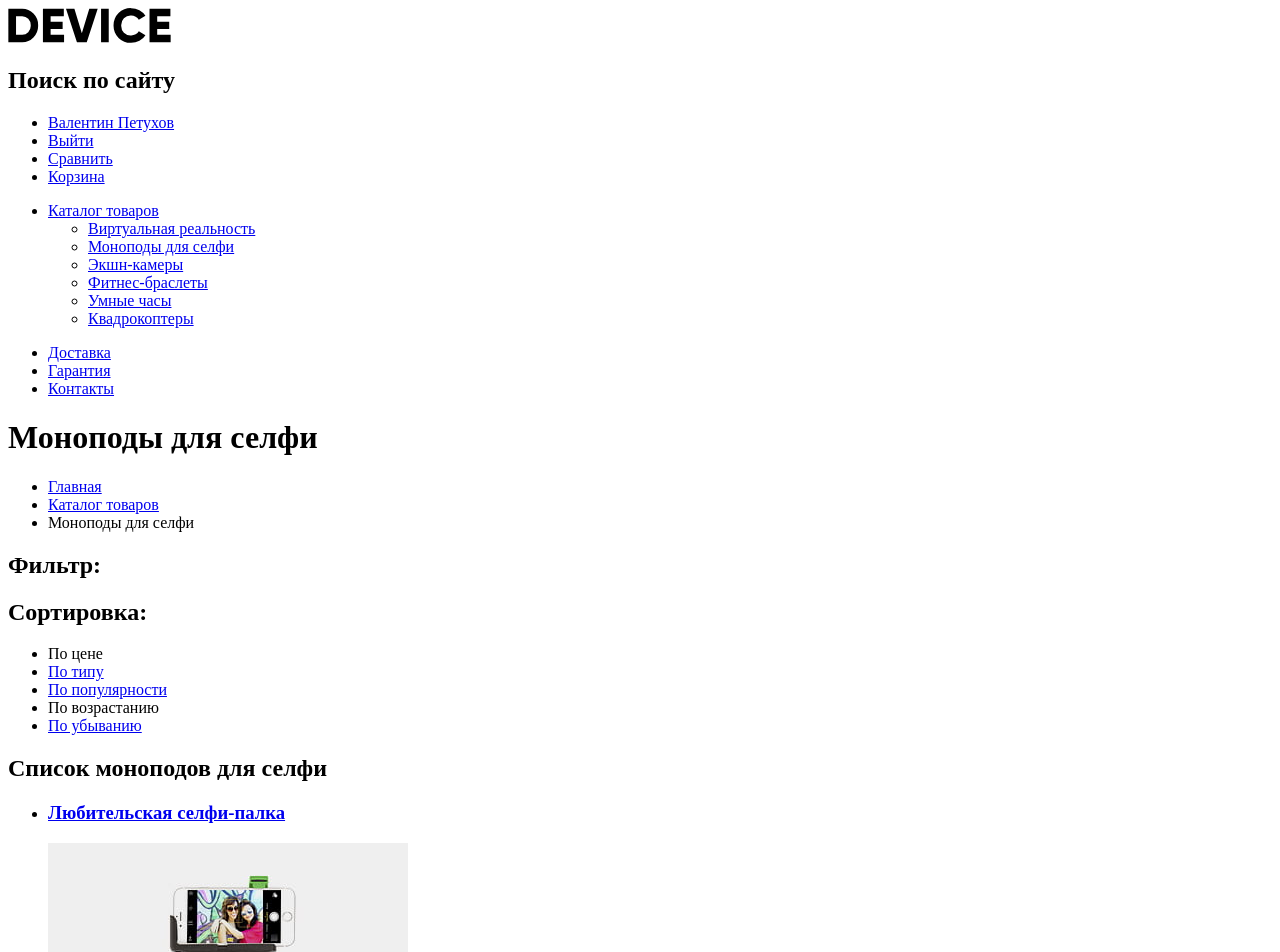
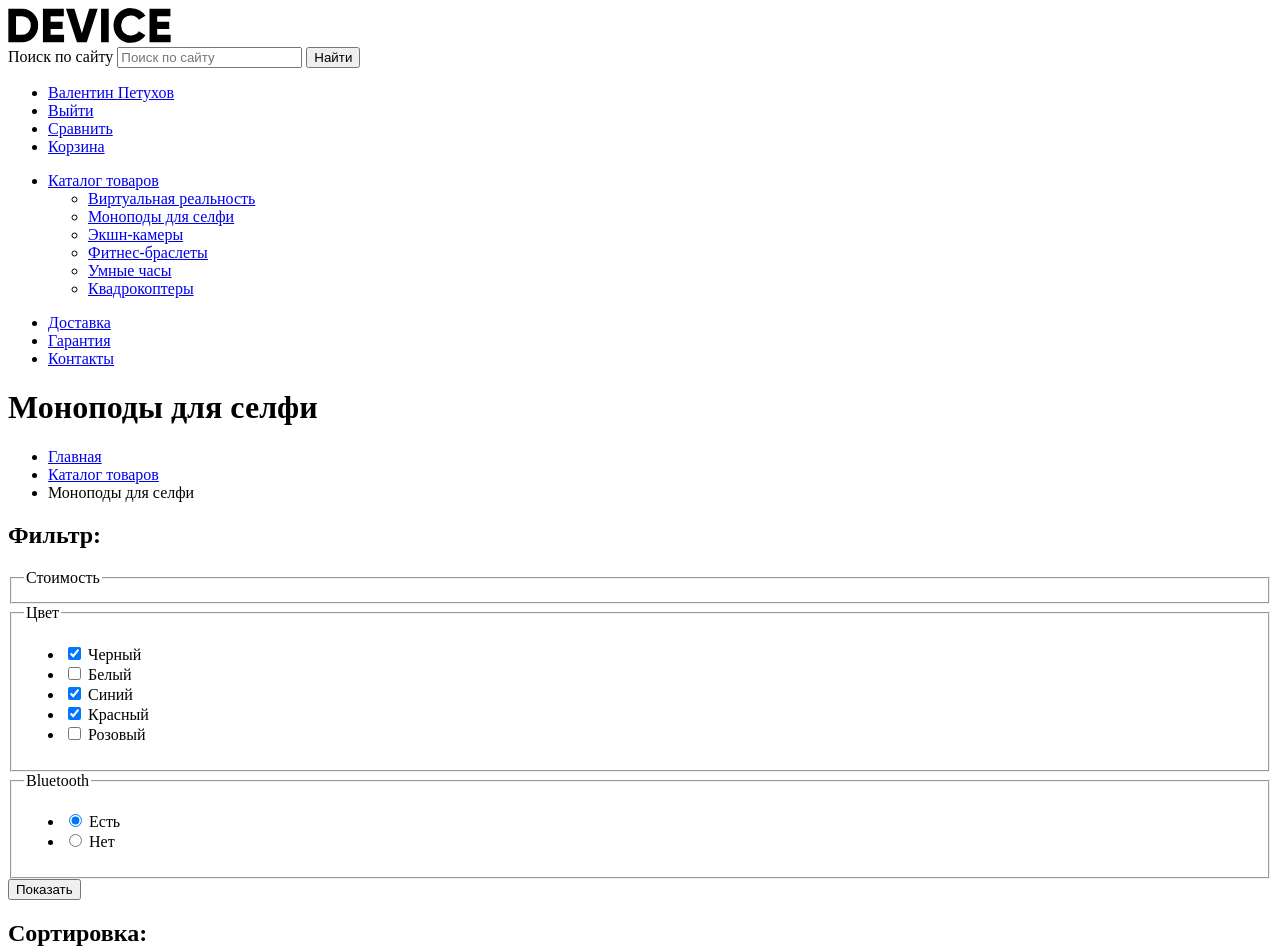
Before and after one commit to evdem82/1078711-device-26, a plain HTML site: page catalog.html in a window 1280 px wide. Shown: the top 952 px of the page. Drawn offline with Linux system fonts and the light colour scheme.

Commit message:
Дополняет разметку index.html и catalog.html (Часть 1)
Добавляет разметку форм, модальных окон.
Отмечает классом visually-hidden те подписи, которых нет на макете.

```diff
--- a/catalog.html
+++ b/catalog.html
@@ -9,8 +9,11 @@
   <a href="index.html">
     <img src="img/logo-device.svg" width="163" height="35" alt="Логотип магазина гаджетов «Device»">
   </a>
-  <h2>Поиск по сайту</h2>
-  <!-- Здесь будет форма -->
+  <form action="https://echo.htmlacademy.ru" method="get">
+    <label for="search-field" class="visually-hidden">Поиск по сайту</label>
+    <input type="search" name="search" id="search-field" placeholder="Поиск по сайту">
+    <button type="submit">Найти</button>
+  </form>
   <ul>
     <li><a href="#">Валентин Петухов</a></li>
     <li><a href="#">Выйти</a></li>
@@ -50,7 +53,51 @@
 
   <section>
     <h2>Фильтр:</h2>
-    <!-- Здесь будет форма -->
+    <form action="https://echo.htmlacademy.ru" method="get">
+      <fieldset>
+        <legend>Стоимость</legend>
+        <!-- Здесь будет ползунок выбора диапазона стоимости с двумя ручками -->
+      </fieldset>
+      <fieldset>
+        <legend>Цвет</legend>
+        <ul>
+          <li>
+            <input type="checkbox" name="color-black" id="filter-color-black" checked>
+            <label for="filter-color-black">Черный</label>
+          </li>
+          <li>
+            <input type="checkbox" name="color-white" id="filter-color-white">
+            <label for="filter-color-white">Белый</label>
+          </li>
+          <li>
+            <input type="checkbox" name="color-blue" id="filter-color-blue" checked>
+            <label for="filter-color-blue">Синий</label>
+          </li>
+          <li>
+            <input type="checkbox" name="color-red" id="filter-color-red" checked>
+            <label for="filter-color-red">Красный</label>
+          </li>
+          <li>
+            <input type="checkbox" name="color-pink" id="filter-color-pink">
+            <label for="filter-color-pink">Розовый</label>
+          </li>
+        </ul>
+      </fieldset>
+      <fieldset>
+        <legend>Bluetooth</legend>
+        <ul>
+          <li>
+            <input type="radio" name="bt-present" id="filter-bt-present" checked>
+            <label for="filter-bt-present">Есть</label>
+          </li>
+          <li>
+            <input type="radio" name="bt-missing" id="filter-bt-missing">
+            <label for="filter-bt-missing">Нет</label>
+          </li>
+        </ul>
+      </fieldset>
+      <button type="submit">Показать</button>
+    </form>
   </section>
 
   <section>
@@ -65,7 +112,7 @@
   </section>
 
   <section>
-    <h2>Список моноподов для селфи</h2>
+    <h2 class="visually-hidden">Список моноподов для селфи</h2>
     <ul>
       <li>
         <h3>
@@ -129,7 +176,7 @@
     <li><a href="#">Гарантия</a></li>
     <li><a href="#">Контакты</a></li>
   </ul>
-  <a href="tel:+74954959595">Тел.: +7 (495) 495-95-95</a>
+  <a href="tel:+74954959595" aria-label="Телефон магазина гаджетов «Device»">Тел.: +7 (495) 495-95-95</a>
   <ul>
     <li><a href="#">Фейсбук</a></li>
     <li><a href="#">Инстаграм</a></li>
```
Also changed, not shown: index.html (+27 -8 lines).
